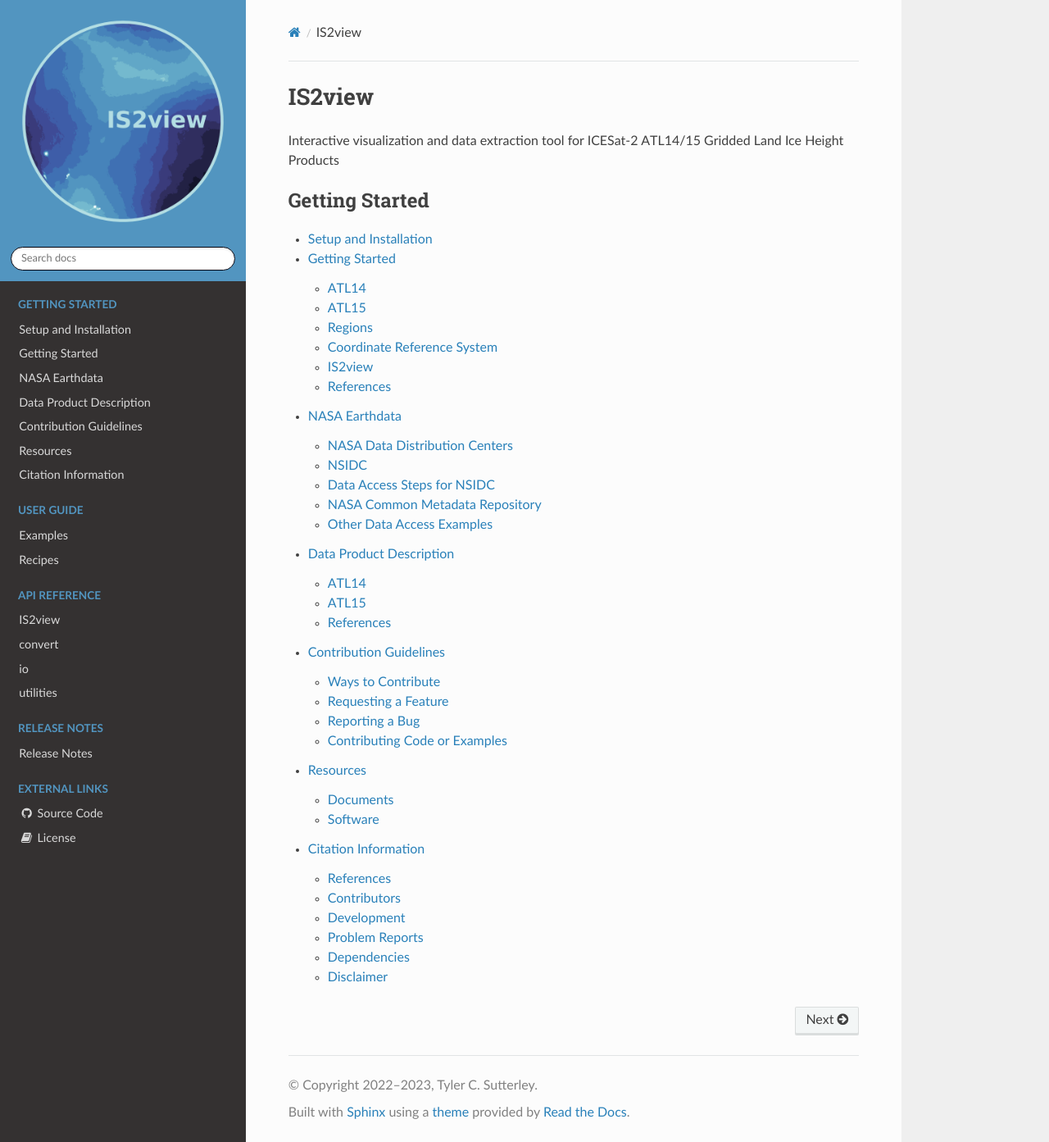
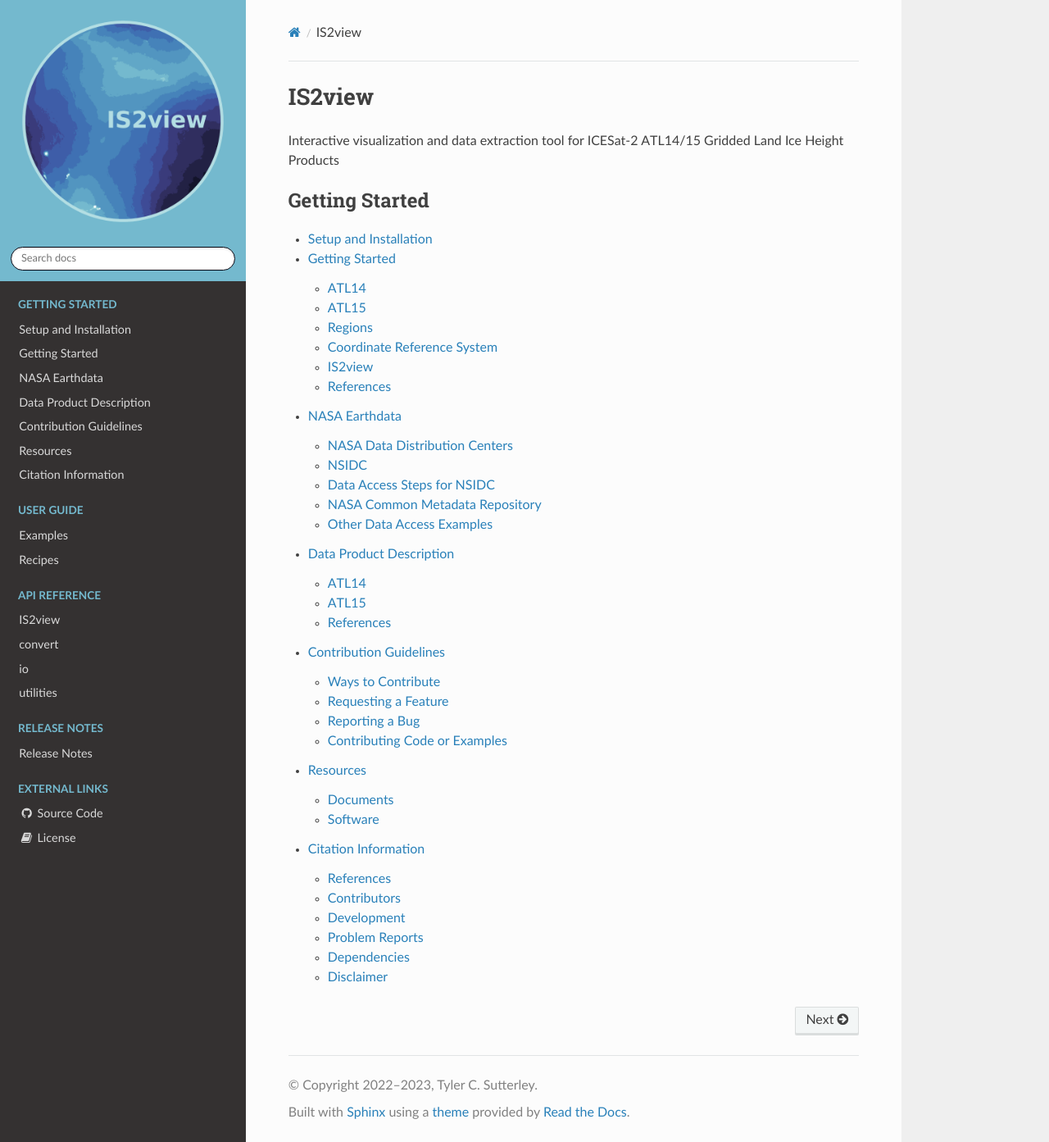
Before and after one commit to tsutterley/IS2view, a Sphinx documentation site: the page built from doc/source/index.rst, in a window 1280 px wide and 1393 px high. Shown: the whole window at 82% size. Built offline with Sphinx 7.4.7 and the Read the Docs theme 2.0.0, drawn with Linux system fonts in a browser that asks for light colours.

Commit message:
Update style.css

```diff
--- a/doc/source/_static/style.css
+++ b/doc/source/_static/style.css
@@ -1,13 +1,13 @@
 /* color adjustments to fit logo theme */
 .wy-menu > .caption > span.caption-text {
-    color: #5295c0;
+    color: #74b9ce;
 }
 .wy-nav-top {
-    background-color: #5295c0;
+    background-color: #74b9ce;
     color: #eafdfd;
 }
 .wy-side-nav-search {
-    background-color: #5295c0;
+    background-color: #74b9ce;
 }
 .wy-side-nav-search input[type="text"] {
     border-color: #040613;
```
